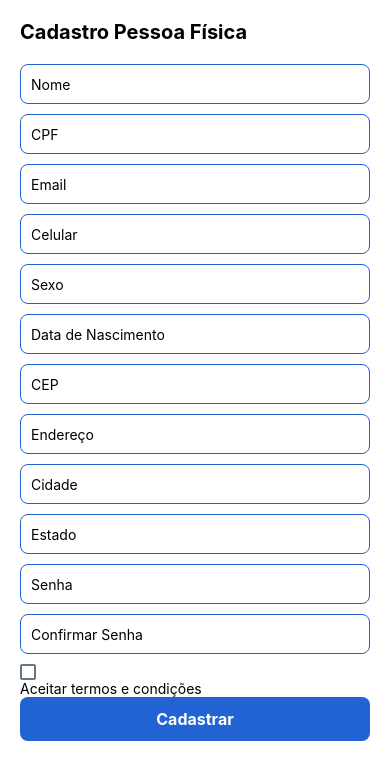
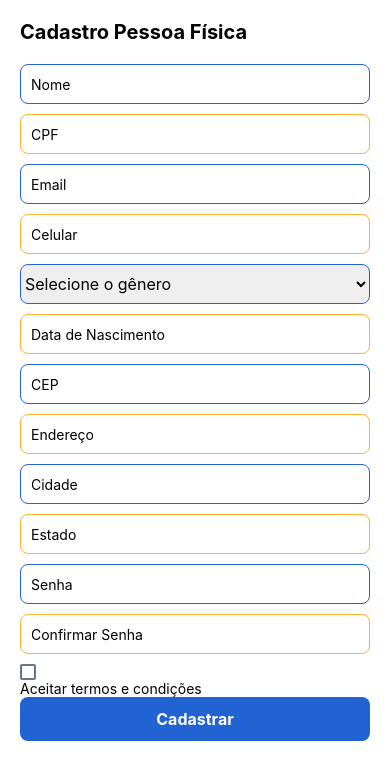
Before and after one commit to jooj-txt/TCC-Etec-3anoA-JFLJG, a React Native app in the folder app/petshop/: screen /Cad_Fisica in a window 390 px wide. Shown: the top 780 px of the page. Built offline with nearby package versions, Linux system fonts and the light colour scheme.

Commit message:
mudanças

```diff
--- a/app/petshop/Telas/Cad_Pessoa_Fisica.js
+++ b/app/petshop/Telas/Cad_Pessoa_Fisica.js
@@ -1,12 +1,12 @@
 import React, { useState } from 'react';
-import { View, Text, TextInput, TouchableOpacity, CheckBox, StyleSheet } from 'react-native';
+import { View, Text, TextInput, TouchableOpacity, CheckBox, StyleSheet, Picker } from 'react-native';
 
 const PessoaFisicaCadastroScreen = () => {
   const [nome, setNome] = useState('');
   const [cpf, setCpf] = useState('');
   const [email, setEmail] = useState('');
   const [celular, setCelular] = useState('');
-  const [sexo, setSexo] = useState('');
+  const [genero, setGenero] = useState('');
   const [dataNascimento, setDataNascimento] = useState('');
   const [cep, setCep] = useState('');
   const [endereco, setEndereco] = useState('');
@@ -18,81 +18,92 @@ const PessoaFisicaCadastroScreen = () => {
 
   const handleCadastro = () => {
     // Lógica de cadastro aqui
-    console.log('Dados de cadastro:', nome, cpf, email, celular, sexo, dataNascimento, cep, endereco, cidade, estado);
+    console.log('Dados de cadastro:', nome, cpf, email, celular, genero, dataNascimento, cep, endereco, cidade, estado);
   };
+
+  const itemStyles = [
+    {borderColor: '#2163D3' },
+    {borderColor: '#FFAE2E' }
+  ];
 
   return (
     <View style={styles.container}>
       <Text style={styles.heading}>Cadastro Pessoa Física</Text>
       <TextInput
-        style={styles.input}
+        style={[styles.input,itemStyles[0]]}
         placeholder="Nome"
         value={nome}
         onChangeText={setNome}
       />
       <TextInput
-        style={styles.input}
+        style={[styles.input,itemStyles[1]]}
         placeholder="CPF"
         value={cpf}
         onChangeText={setCpf}
       />
       <TextInput
-        style={styles.input}
+        style={[styles.input,itemStyles[0]]}
         placeholder="Email"
         value={email}
         onChangeText={setEmail}
       />
       <TextInput
-        style={styles.input}
+        style={[styles.input,itemStyles[1]]}
         placeholder="Celular"
         value={celular}
         onChangeText={setCelular}
       />
+
+      <Picker
+        style={styles.picker}
+        selectedValue={genero}
+        onValueChange={(itemValue) => setGenero(itemValue)}
+      >
+        <Picker.Item label="Selecione o gênero" value="" />
+        <Picker.Item label="Masculino" value="masculino" />
+        <Picker.Item label="Feminino" value="feminino" />
+        <Picker.Item label="Outro" value="outro" />
+      </Picker>
+
       <TextInput
-        style={styles.input}
-        placeholder="Sexo"
-        value={sexo}
-        onChangeText={setSexo}
-      />
-      <TextInput
-        style={styles.input}
+        style={[styles.input,itemStyles[1]]}
         placeholder="Data de Nascimento"
         value={dataNascimento}
         onChangeText={setDataNascimento}
       />
       <TextInput
-        style={styles.input}
+        style={[styles.input,itemStyles[0]]}
         placeholder="CEP"
         value={cep}
         onChangeText={setCep}
       />
       <TextInput
-        style={styles.input}
+        style={[styles.input,itemStyles[1]]}
         placeholder="Endereço"
         value={endereco}
         onChangeText={setEndereco}
       />
       <TextInput
-        style={styles.input}
+        style={[styles.input,itemStyles[0]]}
         placeholder="Cidade"
         value={cidade}
         onChangeText={setCidade}
       />
       <TextInput
-        style={styles.input}
+        style={[styles.input,itemStyles[1]]}
         placeholder="Estado"
         value={estado}
         onChangeText={setEstado}
       />
       <TextInput
-        style={styles.input}
+        style={[styles.input,itemStyles[0]]}
         placeholder="Senha"
         secureTextEntry
         value={senha}
         onChangeText={setSenha}
       />
       <TextInput
-        style={styles.input}
+        style={[styles.input,itemStyles[1]]}
         placeholder="Confirmar Senha"
         secureTextEntry
         value={confirmarSenha}
@@ -125,7 +136,6 @@ const styles = StyleSheet.create({
   },
   input: {
     height: 40,
-    borderColor: '#2163D3',
     borderWidth: 1,
     borderRadius: 8,
     paddingHorizontal: 10,
@@ -142,6 +152,14 @@ const styles = StyleSheet.create({
     fontSize: 16,
     fontWeight: 'bold',
   },
+
+picker: {
+  height: 40,
+  borderColor: '#2163D3',
+  borderWidth: 1,
+  borderRadius: 8,
+  marginBottom: 10,
+},
 });
 
 export default PessoaFisicaCadastroScreen;
```
